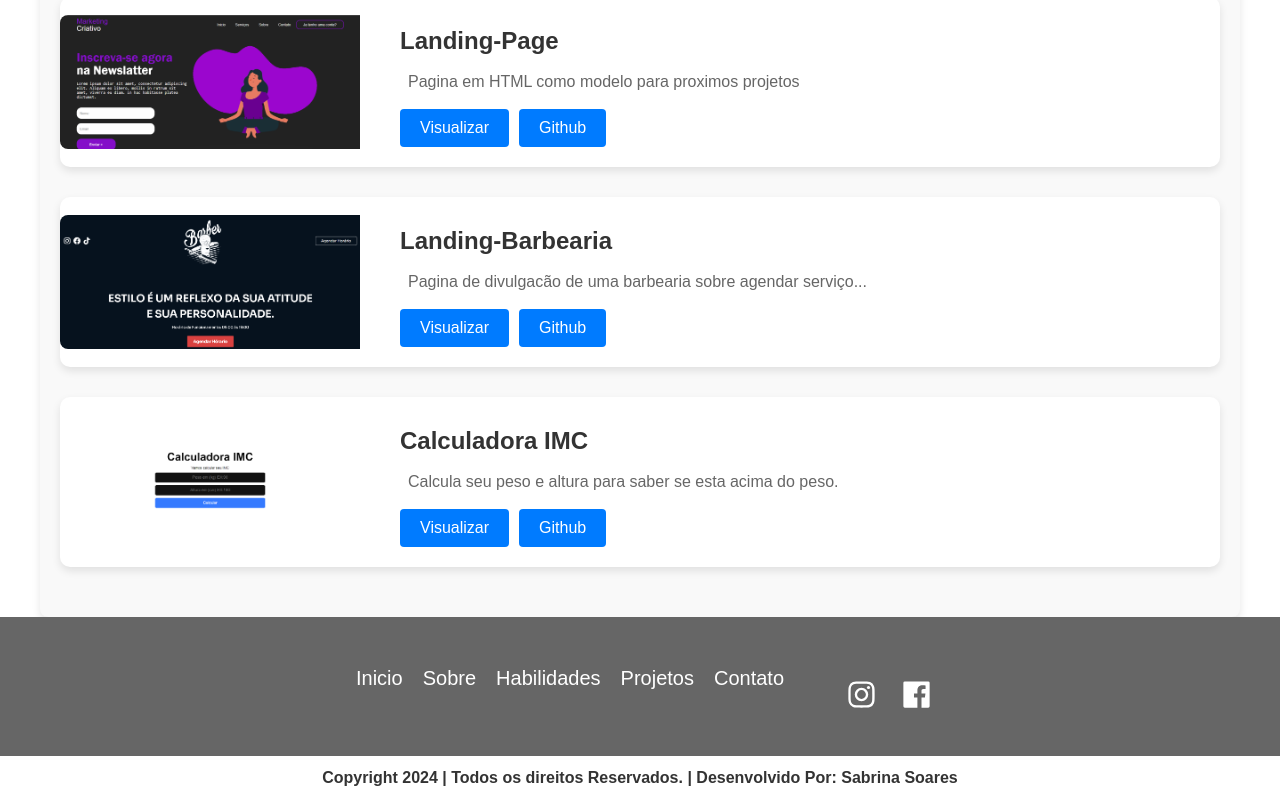
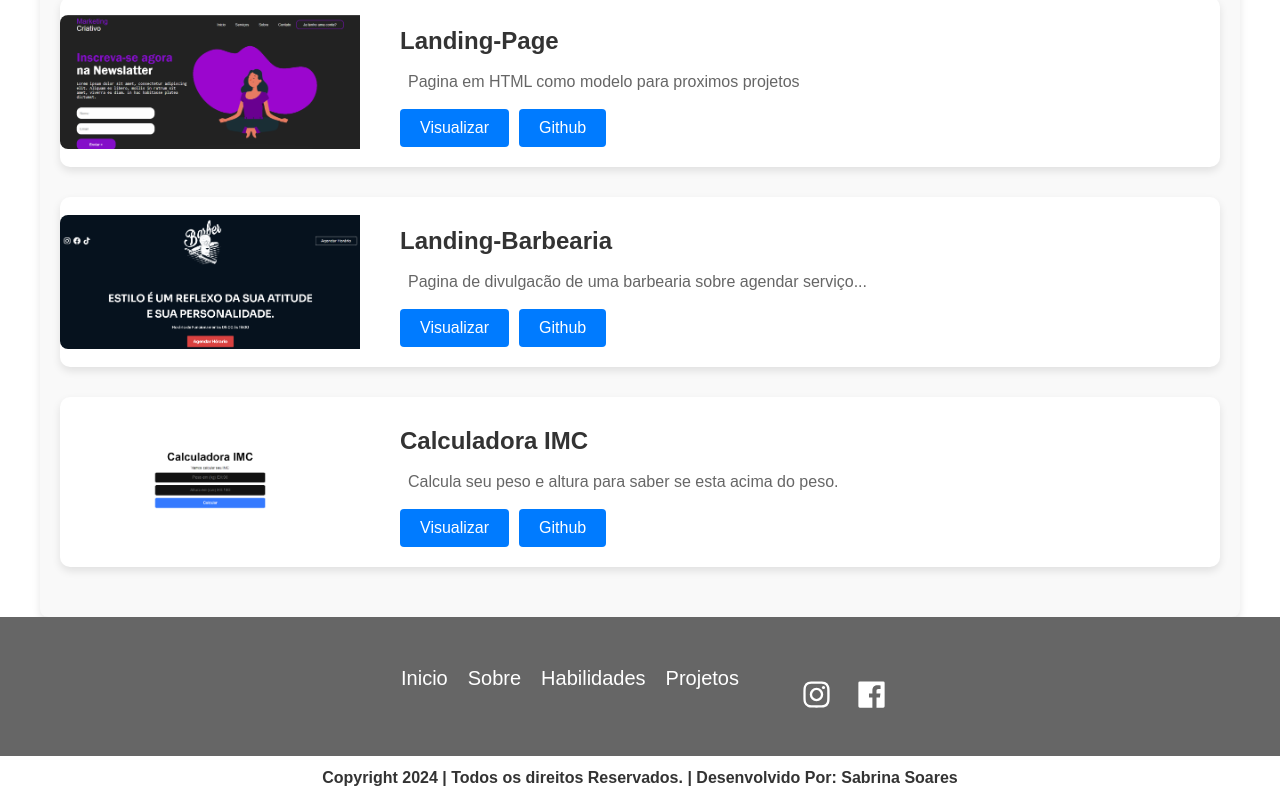
Before and after one commit to SabrinaSoaresDev/portifolio, a React (Vite) app: page / in a window 1280 px wide. Shown: the part 2210-3010 px from the top of the page. Built offline with nearby package versions, Linux system fonts and the light colour scheme.

Commit message:
Update index.jsx

```diff
--- a/src/Componente/Footer/index.jsx
+++ b/src/Componente/Footer/index.jsx
@@ -25,9 +25,7 @@ export default function Footer(){
               <a href="#projeto">
                 Projetos
               </a>
-              <a href="/contato" onClick={scrollToTop}>
-                Contato
-              </a>
+
             </ul>
           </div>
           <div className="social">
```
